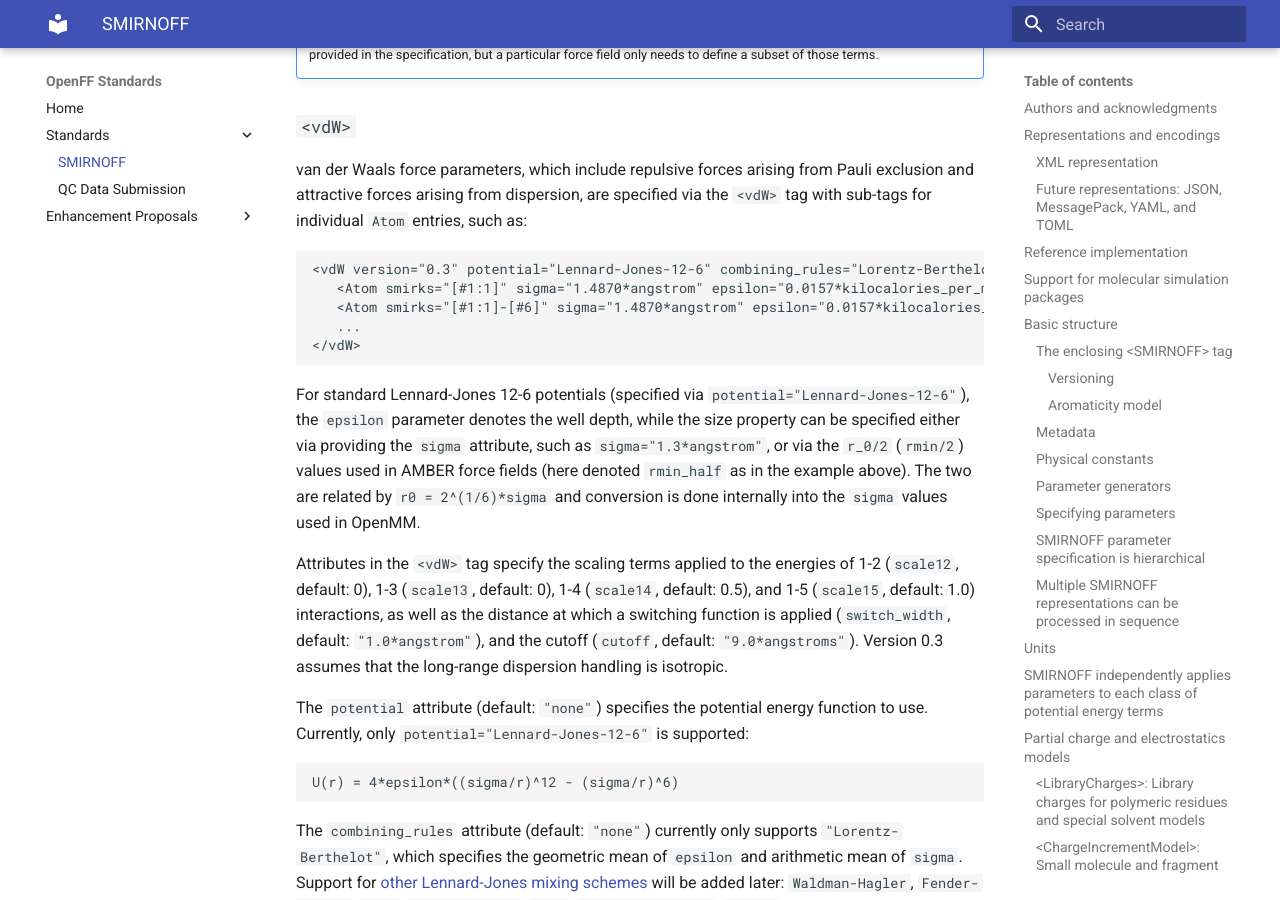
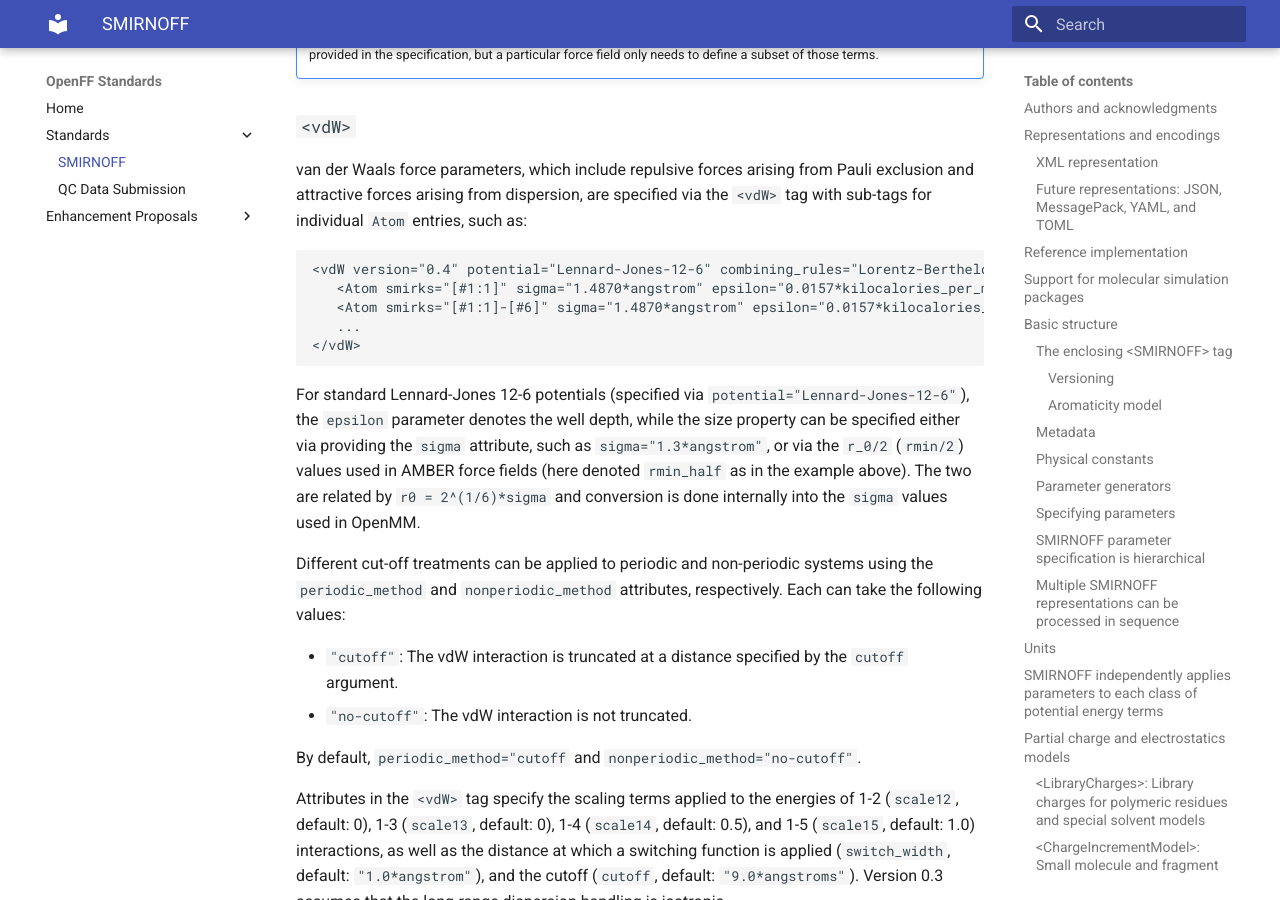
Before and after one commit to openforcefield/standards, an MkDocs documentation site: the page built from docs/standards/smirnoff.md, in a window 1280 px wide and 900 px high, scrolled down 10502 px. Built offline with MkDocs 1.6.1 and Material for MkDocs 9.7.7, drawn with Linux system fonts in a browser that asks for light colours; some of the changed text lies outside the part shown.

Commit message:
Update spec

````diff
--- a/docs/standards/smirnoff.md
+++ b/docs/standards/smirnoff.md
@@ -317,7 +317,7 @@ As an example of a complete SMIRNOFF force field specification, see [a recent fo
 
 van der Waals force parameters, which include repulsive forces arising from Pauli exclusion and attractive forces arising from dispersion, are specified via the `<vdW>` tag with sub-tags for individual `Atom` entries, such as:
 ```XML
-<vdW version="0.3" potential="Lennard-Jones-12-6" combining_rules="Lorentz-Berthelot" scale12="0.0" scale13="0.0" scale14="0.5" scale15="1.0" switch_width="8.0*angstrom" cutoff="9.0*angstrom">
+<vdW version="0.4" potential="Lennard-Jones-12-6" combining_rules="Lorentz-Berthelot" scale12="0.0" scale13="0.0" scale14="0.5" scale15="1.0" switch_width="8.0*angstrom" cutoff="9.0*angstrom" periodic_method="cutoff" nonperiodic_method="no-cutoff">
    <Atom smirks="[#1:1]" sigma="1.4870*angstrom" epsilon="0.0157*kilocalories_per_mole"/>
    <Atom smirks="[#1:1]-[#6]" sigma="1.4870*angstrom" epsilon="0.0157*kilocalories_per_mole"/>
    ...
@@ -325,6 +325,13 @@ van der Waals force parameters, which include repulsive forces arising from Paul
 ```
 For standard Lennard-Jones 12-6 potentials (specified via `potential="Lennard-Jones-12-6"`), the `epsilon` parameter denotes the well depth, while the size property can be specified either via providing the `sigma` attribute, such as `sigma="1.3*angstrom"`, or via the `r_0/2` (`rmin/2`) values used in AMBER force fields (here denoted `rmin_half` as in the example above).
 The two are related by `r0 = 2^(1/6)*sigma` and conversion is done internally into the `sigma` values used in OpenMM.
+
+Different cut-off treatments can be applied to periodic and non-periodic systems using the `periodic_method` and `nonperiodic_method` attributes, respectively. Each can take the following values:
+
+* `"cutoff"`: The vdW interaction is truncated at a distance specified by the `cutoff` argument.
+* `"no-cutoff"`: The vdW interaction is not truncated.
+
+By default, `periodic_method="cutoff` and `nonperiodic_method="no-cutoff"`.
 
 Attributes in the `<vdW>` tag specify the scaling terms applied to the energies of 1-2 (`scale12`, default: 0), 1-3 (`scale13`, default: 0), 1-4 (`scale14`, default: 0.5), and 1-5 (`scale15`, default: 1.0) interactions,
 as well as the distance at which a switching function is applied (`switch_width`, default: `"1.0*angstrom"`), and the cutoff (`cutoff`, default: `"9.0*angstroms"`). Version 0.3 assumes that the long-range dispersion handling is isotropic.
@@ -362,6 +369,7 @@ Later revisions will also provide support for special interactions using the `<A
 | vdW section tag version | Tag attributes and default values                                                                                                                                                                                 | Required parameter attributes                 | Optional parameter attributes |
 |-------------------------|-------------------------------------------------------------------------------------------------------------------------------------------------------------------------------------------------------------------|-----------------------------------------------|-------------------------------|
 | 0.3                     | `potential="Lennard-Jones-12-6`, `combining_rules="Lorentz-Berthelot"`, `scale12="0"`, `scale13="0"`, `scale14="0.5"`, `scale15="1.0"`, `cutoff="9.0*angstrom"`, `switch_width="1.0*angstrom"`, `method="cutoff"` | `smirks`, `epsilon`, (`sigma` OR `rmin_half`) | `id`, `parent_id`             |
+| 0.4                     | `potential="Lennard-Jones-12-6`, `combining_rules="Lorentz-Berthelot"`, `scale12="0"`, `scale13="0"`, `scale14="0.5"`, `scale15="1.0"`, `cutoff="9.0*angstrom"`, `switch_width="1.0*angstrom"`, `periodic_method="cutoff"`, `nonperiodic_method="no-cutoff"` | `smirks`, `epsilon`, (`sigma` OR `rmin_half`) | `id`, `parent_id`             |
 
 
 ### `<Electrostatics>`
````
